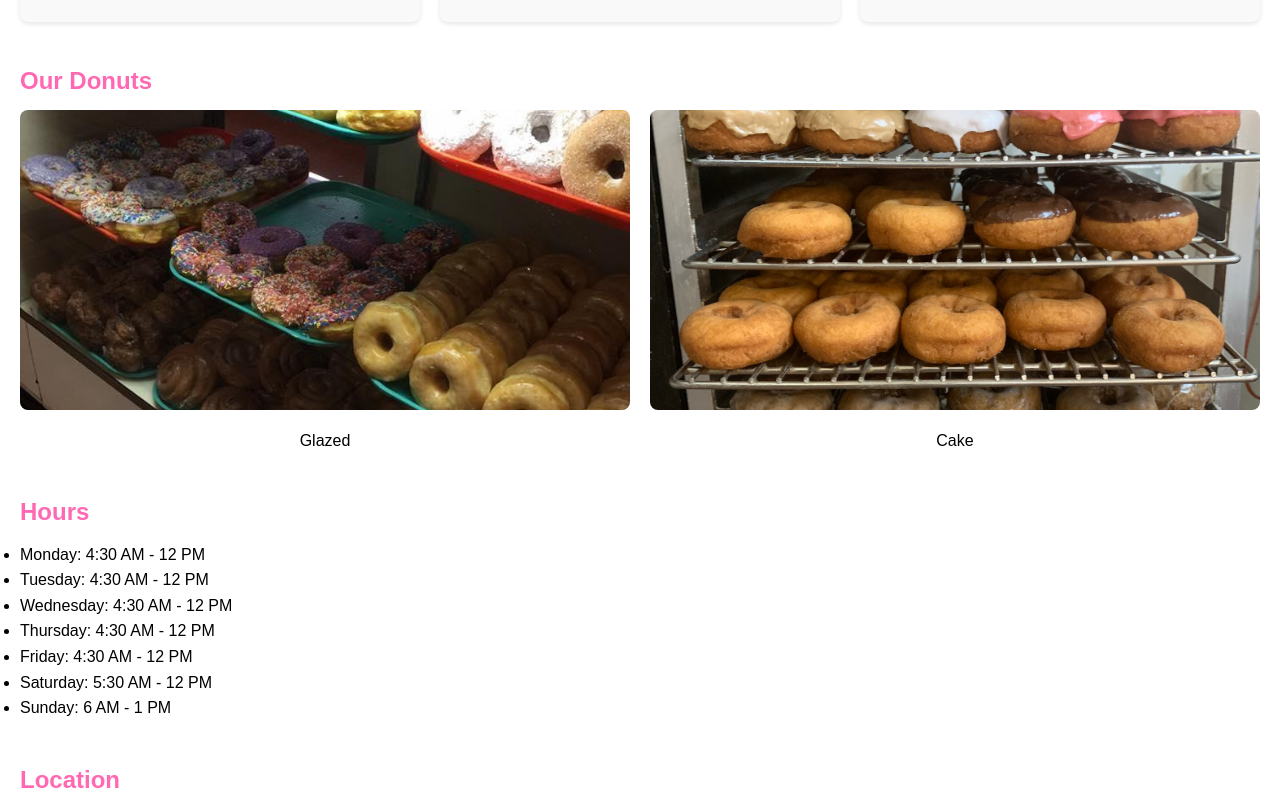
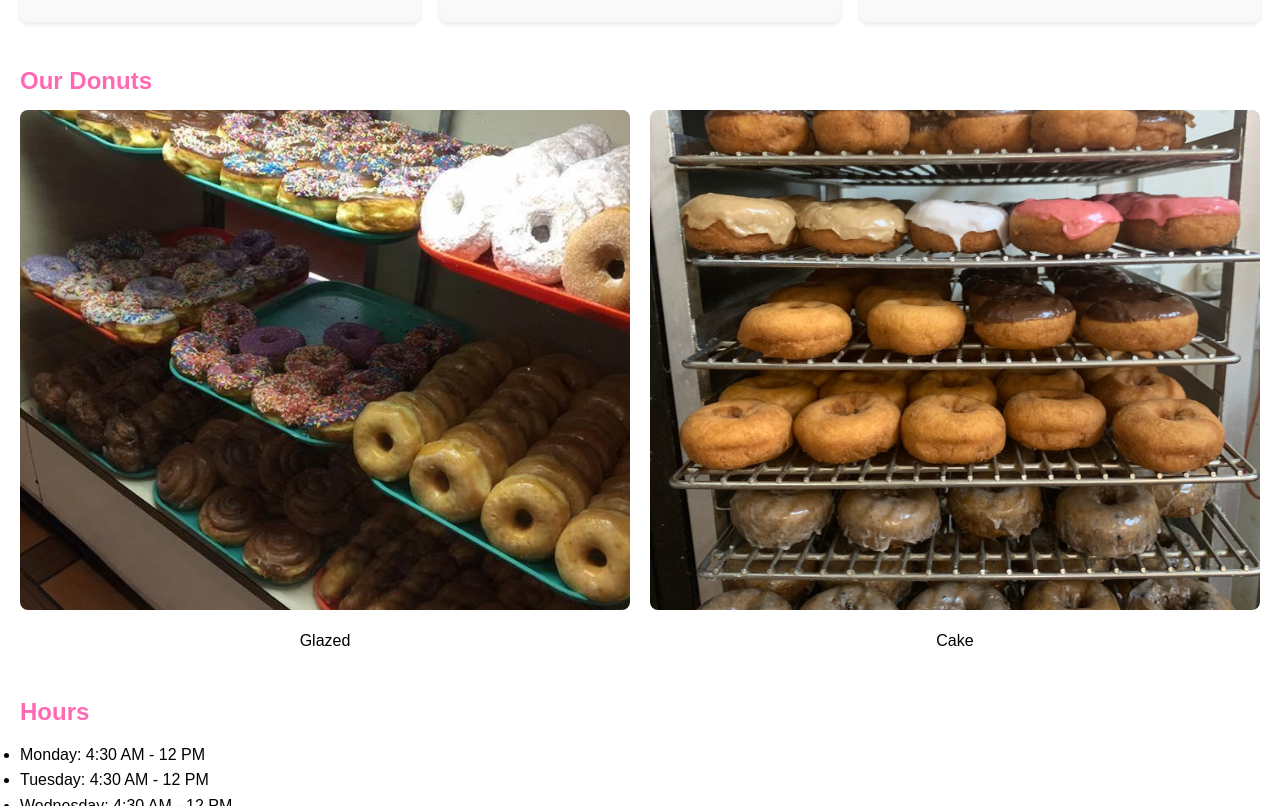
Before and after one commit to KingCam326/DonutHeaven, a plain HTML site: page index.html in a window 1280 px wide. Shown: the part 1472-2278 px from the top of the page. Drawn offline with Linux system fonts and the light colour scheme.

Commit message:
Update styles.css

```diff
--- a/styles.css
+++ b/styles.css
@@ -104,7 +104,7 @@ h4 {
 /* Donut Gallery Styles */
 .donut-gallery {
     display: grid;
-    grid-template-columns: repeat(auto-fit, minmax(300px, 1fr)); /* Increased from 250px to 300px */
+    grid-template-columns: repeat(auto-fit, minmax(500px, 1fr)); /* Increased from 250px to 300px */
     gap: 20px;
 }
 
@@ -114,7 +114,7 @@ h4 {
 
 .donut-item img {
     width: 100%;
-    height: 300px; /* Increased from 200px to 300px for less cropping */
+    height: 500px; /* Increased from 200px to 300px for less cropping */
     object-fit: cover; /* Maintain aspect ratio and fill height */
     border-radius: 8px;
 }
@@ -231,6 +231,6 @@ footer {
     }
 
     .donut-item img {
-        height: 200px; /* Increased from 150px to 200px for mobile */
+        height: 400px; /* Increased from 150px to 200px for mobile */
     }
 }
```
